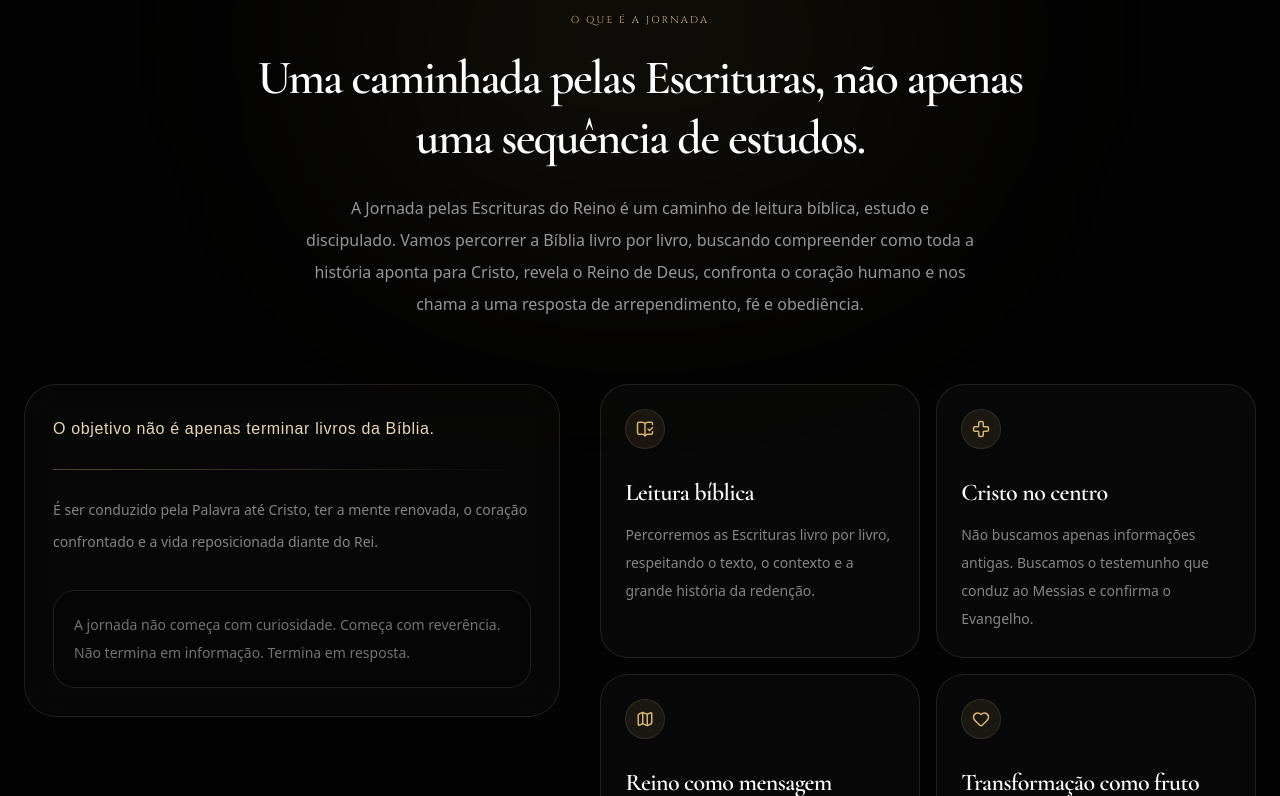
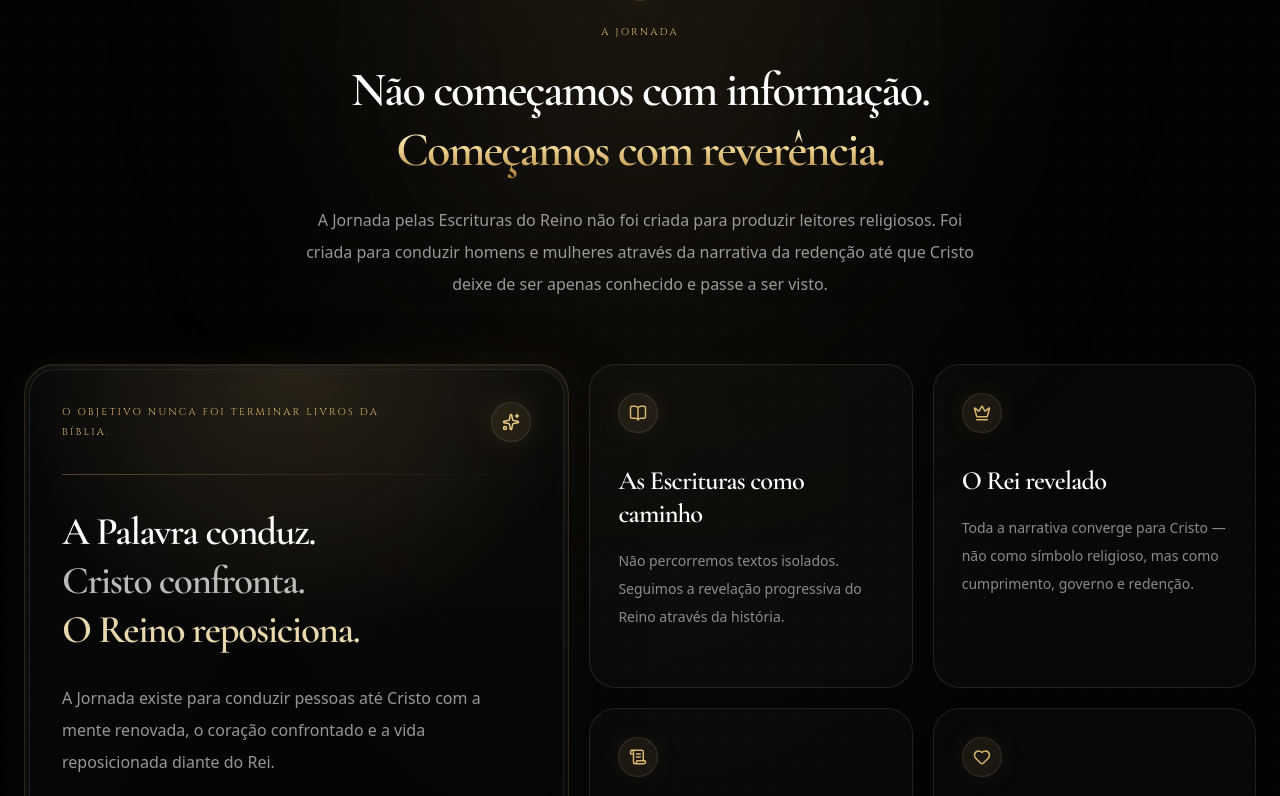
Before and after one commit to MarcoFranca/trazendooreino, a Next.js app: page / in a window 1280 px wide. Shown: the part 1084-1880 px from the top of the page. Built offline with nearby package versions, Linux system fonts and the light colour scheme; a web font is replaced by a local one.

Commit message:
melhoria da sessão journey

```diff
--- a/src/components/journey-intro-section.tsx
+++ b/src/components/journey-intro-section.tsx
@@ -1,24 +1,35 @@
-import { BookOpenCheck, Cross, Heart, Map, MoveDown } from "lucide-react";
+import {
+    BookOpen,
+    Crown,
+    Flame,
+    Heart,
+    ScrollText,
+    Sparkles,
+} from "lucide-react";
 
-const points = [
+const pillars = [
     {
-        title: "Leitura bíblica",
-        text: "Percorremos as Escrituras livro por livro, respeitando o texto, o contexto e a grande história da redenção.",
-        icon: BookOpenCheck,
+        title: "As Escrituras como caminho",
+        description:
+            "Não percorremos textos isolados. Seguimos a revelação progressiva do Reino através da história.",
+        icon: BookOpen,
     },
     {
-        title: "Cristo no centro",
-        text: "Não buscamos apenas informações antigas. Buscamos o testemunho que conduz ao Messias e confirma o Evangelho.",
-        icon: Cross,
+        title: "O Rei revelado",
+        description:
+            "Toda a narrativa converge para Cristo — não como símbolo religioso, mas como cumprimento, governo e redenção.",
+        icon: Crown,
     },
     {
-        title: "Reino como mensagem",
-        text: "A jornada revela o governo de Deus, a rebelião humana e a restauração prometida em Cristo.",
-        icon: Map,
+        title: "Uma única história",
+        description:
+            "Da criação à restauração, as Escrituras revelam um Reino, um conflito e um Rei.",
+        icon: ScrollText,
     },
     {
-        title: "Transformação como fruto",
-        text: "O estudo verdadeiro não termina em conhecimento, mas em arrependimento, fé, obediência e vida renovada.",
+        title: "Resposta, não acúmulo",
+        description:
+            "Conhecimento sem rendição produz orgulho. A verdade bíblica exige arrependimento, fé e obediência.",
         icon: Heart,
     },
 ];
@@ -27,94 +38,136 @@ export function JourneyIntroSection() {
     return (
         <section
             id="jornada"
-            className="relative overflow-hidden bg-[#030303] px-6 py-24 text-white md:py-28"
+            className="relative overflow-hidden bg-[#030303] px-6 py-24 text-white md:py-32"
         >
-            {/* transição suave vindo do hero */}
             <div
                 aria-hidden
-                className="absolute inset-x-0 top-0 h-32 bg-gradient-to-b from-[#030303] to-transparent"
+                className="absolute inset-0 bg-[radial-gradient(circle_at_50%_0%,rgba(214,181,109,0.09),transparent_34%),radial-gradient(circle_at_50%_48%,rgba(214,181,109,0.035),transparent_46%)]"
             />
 
-            {/* aura central discreta */}
             <div
                 aria-hidden
-                className="absolute left-1/2 top-0 h-[420px] w-[620px] -translate-x-1/2 rounded-full bg-[#d6b56d]/[0.06] blur-[120px]"
+                className="absolute inset-0 opacity-[0.035] [background-image:radial-gradient(circle_at_1px_1px,white_1px,transparent_0)] [background-size:24px_24px]"
             />
 
-            {/* linha superior ritual */}
             <div
                 aria-hidden
                 className="absolute inset-x-0 top-0 h-px bg-gradient-to-r from-transparent via-[#d6b56d]/24 to-transparent"
             />
 
+            <div
+                aria-hidden
+                className="absolute left-1/2 top-0 h-[28rem] w-[32rem] -translate-x-1/2 rounded-full bg-[#d6b56d]/8 blur-[140px]"
+            />
+
             <div className="relative mx-auto max-w-7xl">
-                <div className="mx-auto mb-16 flex max-w-3xl flex-col items-center text-center">
-                    <div className="mb-7 flex size-11 items-center justify-center rounded-full border border-[#d6b56d]/20 bg-[#d6b56d]/10">
-                        <MoveDown className="size-4 text-[#d6b56d]" />
+                <div className="mx-auto max-w-3xl text-center">
+                    <div className="mx-auto mb-6 flex size-11 items-center justify-center rounded-full border border-[#d6b56d]/18 bg-[#d6b56d]/9 shadow-[0_0_34px_rgba(214,181,109,0.08)]">
+                        <Flame className="size-4.5 text-[#d6b56d]" />
                     </div>
 
                     <p className="sacred-inscription text-[10px] text-[#d6b56d]">
-                        O que é a jornada
+                        A jornada
                     </p>
 
-                    <h2 className="font-display mt-5 max-w-3xl text-4xl font-semibold leading-tight tracking-[-0.035em] text-white md:text-5xl">
-                        Uma caminhada pelas Escrituras, não apenas uma sequência de estudos.
+                    <h2 className="font-display mx-auto mt-5 max-w-3xl text-4xl font-semibold leading-tight tracking-[-0.04em] text-white md:text-5xl">
+                        Não começamos com informação.
+                        <span className="block bg-gradient-to-b from-[#fff7df] via-[#e9cf8c] to-[#a97935] bg-clip-text text-transparent">
+                            Começamos com reverência.
+                        </span>
                     </h2>
 
-                    <p className="mt-6 max-w-2xl text-base leading-8 text-white/58">
-                        A Jornada pelas Escrituras do Reino é um caminho de leitura bíblica,
-                        estudo e discipulado. Vamos percorrer a Bíblia livro por livro,
-                        buscando compreender como toda a história aponta para Cristo,
-                        revela o Reino de Deus, confronta o coração humano e nos chama a
-                        uma resposta de arrependimento, fé e obediência.
+                    <p className="mx-auto mt-6 max-w-2xl text-base leading-8 text-white/58">
+                        A Jornada pelas Escrituras do Reino não foi criada para produzir
+                        leitores religiosos. Foi criada para conduzir homens e mulheres
+                        através da narrativa da redenção até que Cristo deixe de ser apenas
+                        conhecido e passe a ser visto.
                     </p>
                 </div>
 
-                <div className="grid gap-10 lg:grid-cols-[0.9fr_1.1fr] lg:items-start">
-                    {/* manifesto lateral */}
-                    <div className="rounded-[2rem] border border-[#d6b56d]/14 bg-white/[0.018] p-7 backdrop-blur-xl">
-                        <p className="font-scroll text-base leading-8 tracking-[0.04em] text-[#e8d7ad]">
-                            O objetivo não é apenas terminar livros da Bíblia.
+                <div className="mt-16 grid gap-5 lg:grid-cols-[1.08fr_1.32fr]">
+                    <div className="sacred-card rounded-[1.9rem] p-1">
+                        <div className="relative h-full overflow-hidden rounded-[1.65rem] border border-white/8 bg-black/42 p-7 md:p-8">
+                            <div
+                                aria-hidden
+                                className="absolute inset-0 bg-[radial-gradient(circle_at_50%_0%,rgba(214,181,109,0.11),transparent_42%)]"
+                            />
+
+                            <div className="relative">
+                                <div className="mb-8 flex items-center justify-between gap-6">
+                                    <p className="sacred-inscription max-w-xs text-[10px] leading-5 text-[#d6b56d]">
+                                        O objetivo nunca foi terminar livros da Bíblia.
                                     </p>
 
-                        <div className="my-6 h-px w-full bg-gradient-to-r from-[#d6b56d]/35 to-transparent" />
+                                    <div className="flex size-10 shrink-0 items-center justify-center rounded-full border border-[#d6b56d]/20 bg-[#d6b56d]/10 shadow-[0_0_28px_rgba(214,181,109,0.12)]">
+                                        <Sparkles className="size-4.5 text-[#e8cc84]" />
+                                    </div>
+                                </div>
 
-                        <p className="text-sm leading-8 text-white/50">
-                            É ser conduzido pela Palavra até Cristo, ter a mente renovada, o
-                            coração confrontado e a vida reposicionada diante do Rei.
+                                <div className="h-px w-full bg-gradient-to-r from-[#d6b56d]/35 via-[#d6b56d]/12 to-transparent" />
+
+                                <h3 className="font-display mt-8 max-w-xl text-3xl font-semibold leading-tight tracking-[-0.035em] text-white md:text-[2.45rem]">
+                                    A Palavra conduz.
+                                    <span className="block text-white/72">
+                                        Cristo confronta.
+                                    </span>
+                                    <span className="block text-[#e8d7ad]">
+                                        O Reino reposiciona.
+                                    </span>
+                                </h3>
+
+                                <p className="mt-7 max-w-xl text-base leading-8 text-white/58">
+                                    A Jornada existe para conduzir pessoas até Cristo com a
+                                    mente renovada, o coração confrontado e a vida reposicionada
+                                    diante do Rei.
                                 </p>
 
-                        <div className="mt-8 rounded-2xl border border-white/8 bg-black/24 p-5">
-                            <p className="text-sm leading-7 text-white/44">
-                                A jornada não começa com curiosidade. Começa com reverência.
-                                Não termina em informação. Termina em resposta.
+                                <div className="mt-9 rounded-[1.45rem] border border-[#d6b56d]/14 bg-[#d6b56d]/[0.055] p-6 shadow-[inset_0_1px_0_rgba(255,255,255,0.05)]">
+                                    <p className="font-scroll text-[1.05rem] leading-8 tracking-[0.025em] text-[#ead8ad]/88">
+                                        As Escrituras não foram dadas apenas para serem
+                                        compreendidas. Foram dadas para revelar, confrontar e
+                                        transformar.
                                     </p>
                                 </div>
                             </div>
+                        </div>
+                    </div>
 
-                    {/* pilares */}
-                    <div className="grid gap-4 sm:grid-cols-2">
-                        {points.map(({ title, text, icon: Icon }) => (
+                    <div className="grid gap-5 sm:grid-cols-2">
+                        {pillars.map(({ title, description, icon: Icon }) => (
                             <div
                                 key={title}
-                                className="group rounded-[1.75rem] border border-white/9 bg-white/[0.022] p-6 transition duration-500 hover:border-[#d6b56d]/24 hover:bg-[#d6b56d]/[0.035]"
+                                className="group relative min-h-[15rem] overflow-hidden rounded-[1.65rem] border border-[#d6b56d]/10 bg-white/[0.022] p-7 transition duration-500 hover:border-[#d6b56d]/24 hover:bg-[#d6b56d]/[0.04]"
                             >
-                                <div className="mb-7 flex size-10 items-center justify-center rounded-full border border-[#d6b56d]/18 bg-[#d6b56d]/9 transition group-hover:border-[#d6b56d]/32 group-hover:bg-[#d6b56d]/12">
+                                <div
+                                    aria-hidden
+                                    className="absolute inset-0 bg-[radial-gradient(circle_at_50%_0%,rgba(214,181,109,0.11),transparent_46%)] opacity-0 transition duration-500 group-hover:opacity-100"
+                                />
+
+                                <div
+                                    aria-hidden
+                                    className="absolute inset-x-8 top-0 h-px bg-gradient-to-r from-transparent via-[#d6b56d]/28 to-transparent opacity-0 transition duration-500 group-hover:opacity-100"
+                                />
+
+                                <div className="relative">
+                                    <div className="mb-8 flex size-10 items-center justify-center rounded-full border border-[#d6b56d]/16 bg-[#d6b56d]/9 shadow-[0_0_26px_rgba(214,181,109,0.08)]">
                                         <Icon className="size-4.5 text-[#d6b56d]" />
                                     </div>
 
-                                <h3 className="font-display text-2xl font-semibold tracking-[-0.025em] text-white">
+                                    <h3 className="font-display text-[1.65rem] font-semibold leading-tight tracking-[-0.03em] text-white">
                                         {title}
                                     </h3>
 
-                                <p className="mt-3 text-sm leading-7 text-white/50">{text}</p>
+                                    <p className="mt-4 text-sm leading-7 text-white/52">
+                                        {description}
+                                    </p>
+                                </div>
                             </div>
                         ))}
                     </div>
                 </div>
             </div>
 
-            {/* fade para próxima seção */}
             <div
                 aria-hidden
                 className="absolute inset-x-0 bottom-0 h-24 bg-gradient-to-t from-[#030303] to-transparent"
```
Lines whose indentation alone changed are shown as unchanged.
